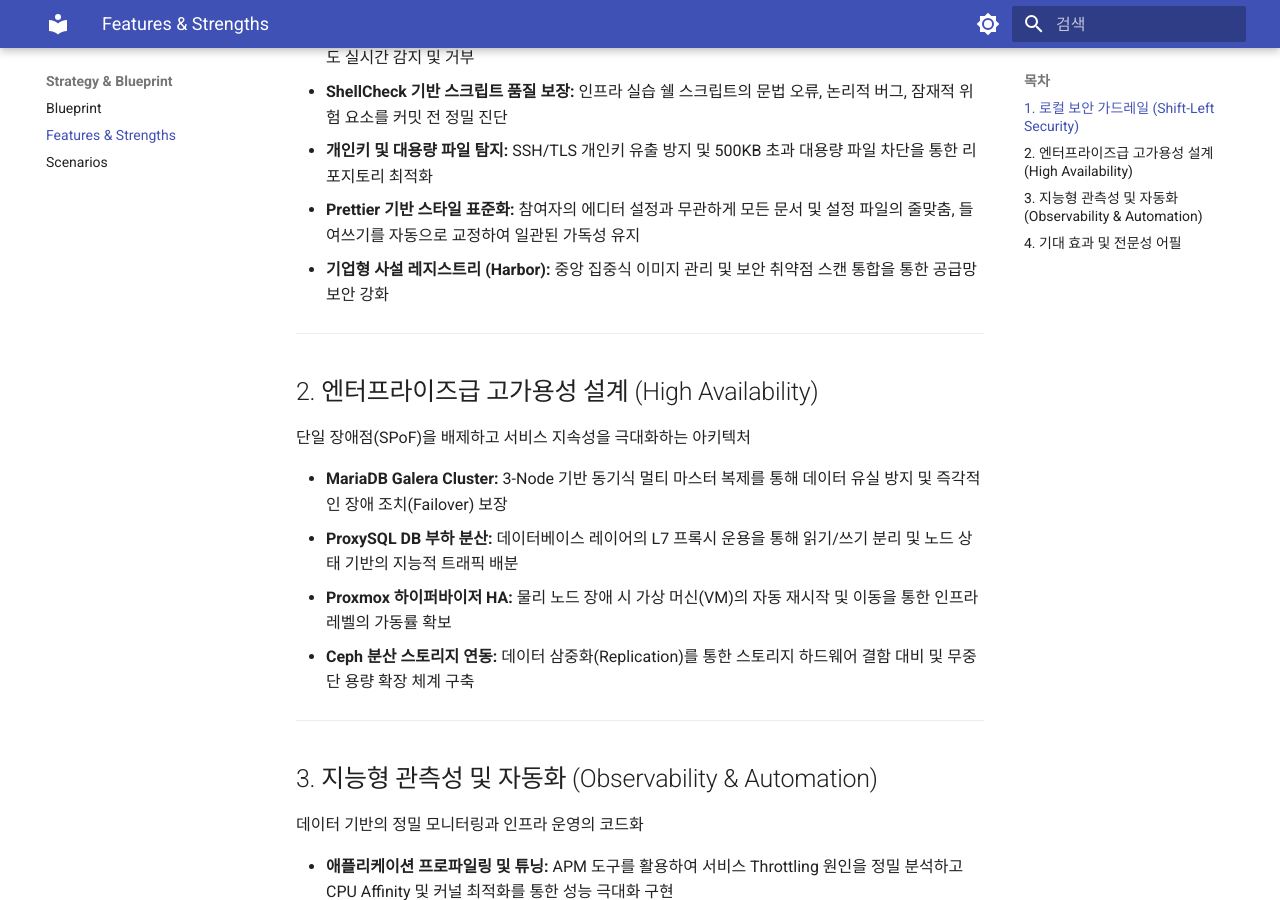
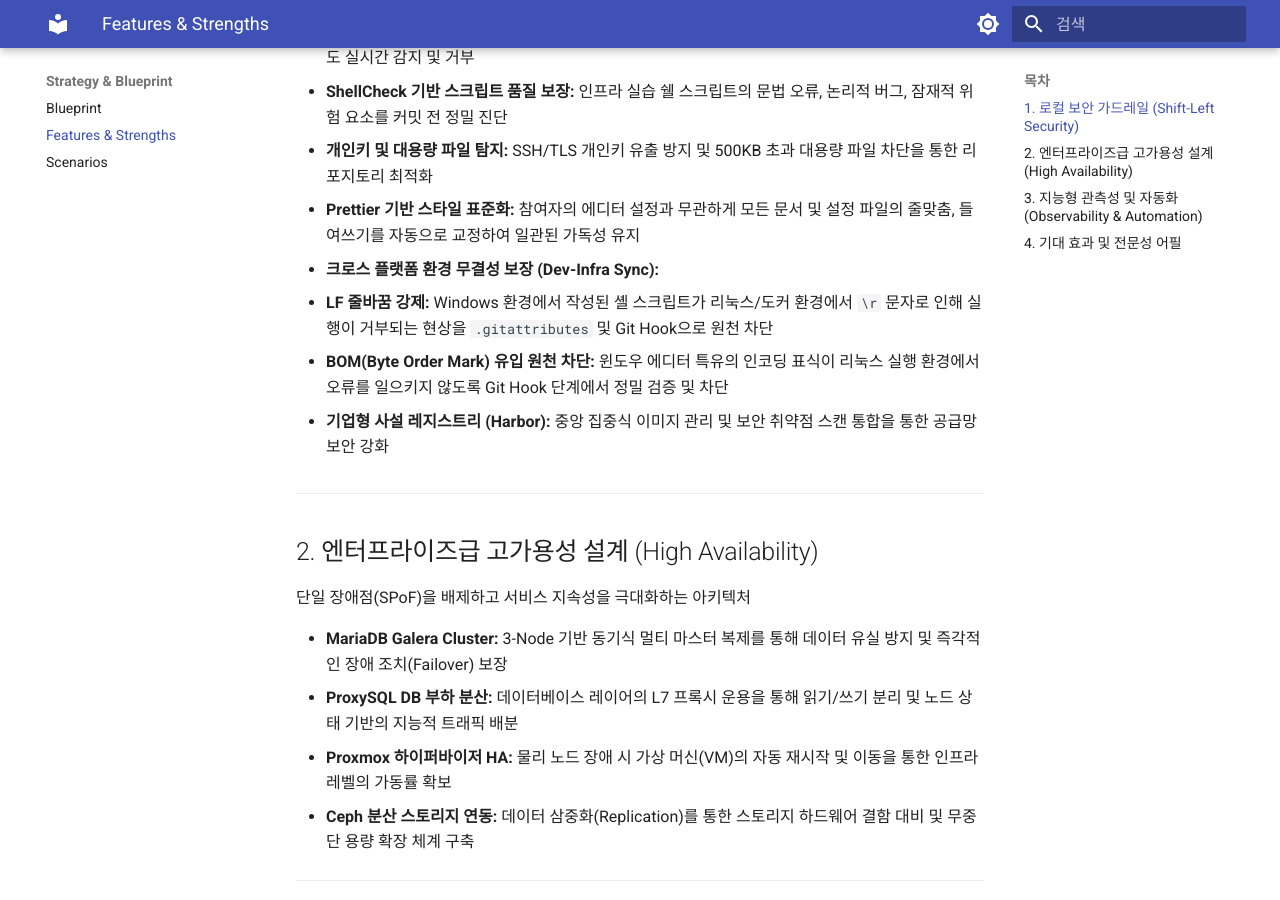
Before and after one commit to ksj686/cloud_infra, an MkDocs documentation site: the page built from docs/CORE_FEATURE_EXPLAINER.md, in a window 1280 px wide and 900 px high, scrolled down 392 px. Built offline with MkDocs 1.6.1 and Material for MkDocs 9.7.7, drawn with Linux system fonts in a browser that asks for light colours.

Commit message:
docs: 프로젝트 소개 내용에 LF, BOM 관련 검증 자동화 관련 추가

```diff
--- a/docs/CORE_FEATURE_EXPLAINER.md
+++ b/docs/CORE_FEATURE_EXPLAINER.md
@@ -12,6 +12,10 @@
 - **ShellCheck 기반 스크립트 품질 보장:** 인프라 실습 쉘 스크립트의 문법 오류, 논리적 버그, 잠재적 위험 요소를 커밋 전 정밀 진단
 - **개인키 및 대용량 파일 탐지:** SSH/TLS 개인키 유출 방지 및 500KB 초과 대용량 파일 차단을 통한 리포지토리 최적화
 - **Prettier 기반 스타일 표준화:** 참여자의 에디터 설정과 무관하게 모든 문서 및 설정 파일의 줄맞춤, 들여쓰기를 자동으로 교정하여 일관된 가독성 유지
+- **크로스 플랫폼 환경 무결성 보장 (Dev-Infra Sync):**
+  - **LF 줄바꿈 강제:** Windows 환경에서 작성된 셸 스크립트가 리눅스/도커 환경에서 `\r` 문자로 인해 실행이 거부되는 현상을 `.gitattributes` 및 Git Hook으로 원천 차단
+  - **BOM(Byte Order Mark) 유입 원천 차단:** 윈도우 에디터 특유의 인코딩 표식이 리눅스 실행 환경에서 오류를 일으키지 않도록 Git Hook 단계에서 정밀 검증 및 차단
+
 - **기업형 사설 레지스트리 (Harbor):** 중앙 집중식 이미지 관리 및 보안 취약점 스캔 통합을 통한 공급망 보안 강화
 
 ---
```
Also changed, not shown: docs/PROJECT_WORKFLOW.md (+1 -0 lines), docs/presentation/02_security_guardrails.md (+3 -3 lines).
